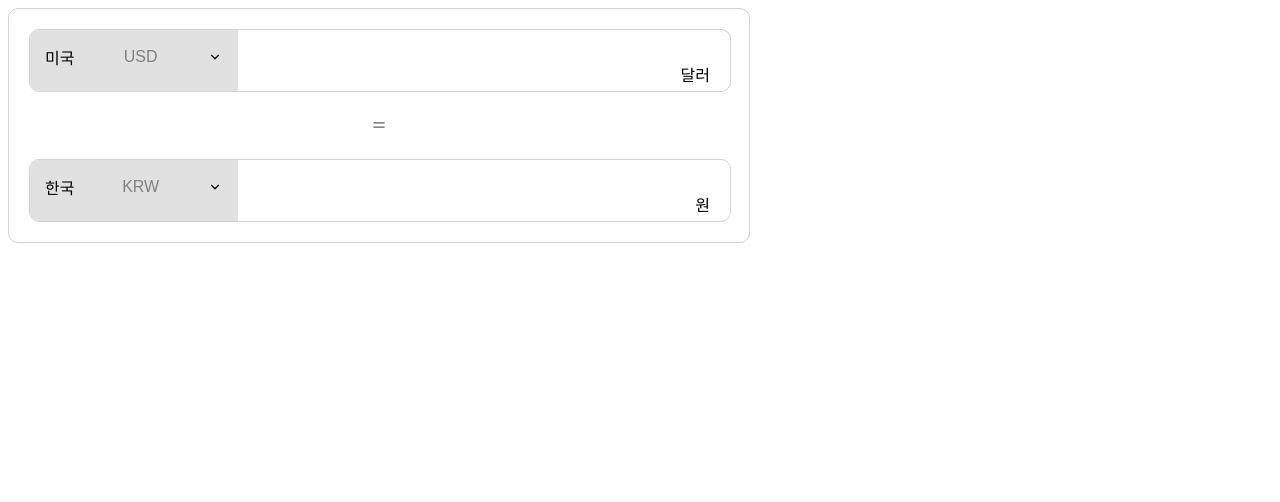
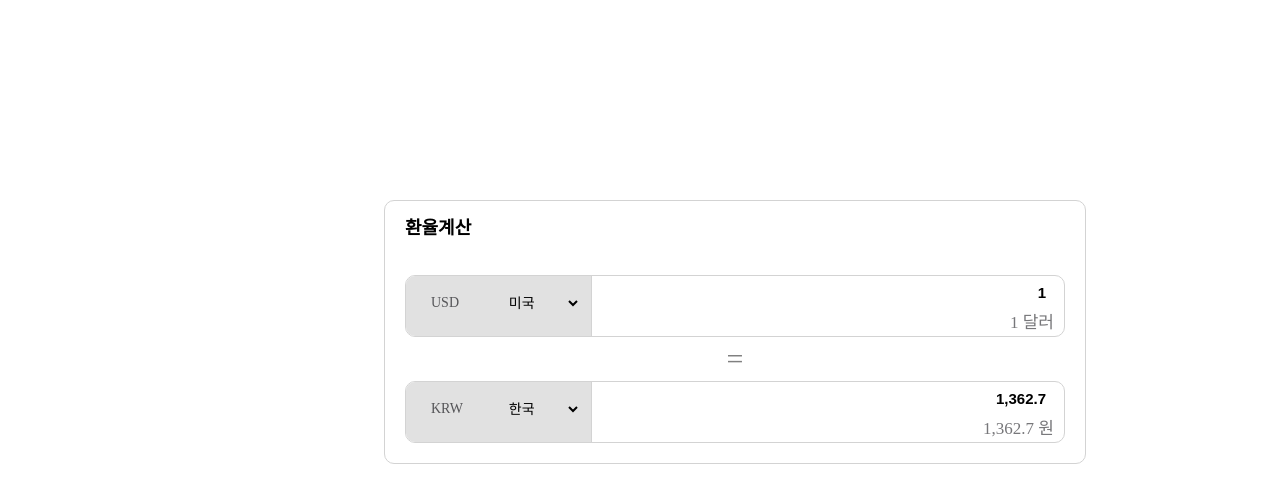
Before and after one commit to gaebonglee/exchangeCurrency, a plain HTML site: page index.html in a window 1280 px wide. Drawn offline with nearby package versions, Linux system fonts and the light colour scheme.

Commit message:
중간업데이트

```diff
--- a/index.html
+++ b/index.html
@@ -11,63 +11,65 @@
     />
   </head>
   <body>
-    <div class="exchangeBox_container">
-      <div class="exchange_box">
-        <div class="dropdown">
-          <button class="dropbtn" id="from_btn">
-            <span class="country-name">미국</span>
-            <span class="currency-code">USD</span
-            ><i class="ri-arrow-down-s-line"></i>
-          </button>
-          <div class="dropdown-content" id="from-currency-list">
-            <a href="#" data-country="미국" data-currency="USD"
-              ><span class="country-name">미국</span>
-              <span class="currency-code">USD</span></a
-            >
-            <a href="#" data-country="한국" data-currency="KRW"
-              ><span class="country-name">한국</span>
-              <span class="currency-code">KRW</span></a
-            >
-            <a href="#" data-country="베트남" data-currency="VND"
-              ><span class="country-name">베트남</span>
-              <span class="currency-code">VND</span></a
-            >
+    <section class="exchange_section">
+      <div class="exchangeBox_container">
+        <div class="boxTitle">
+          <h2>환율계산</h2>
+        </div>
+        <div class="exchange_box">
+          <div class="exchange_boxInner">
+            <div class="excr_box">
+              <div class="selectWrap">
+                <span class="eng_code" id="fromCurrencyCode">USD</span>
+                <select id="fromCurrency" onchange="updateCurrencyCode('from')">
+                  <option value="USD" data-country="미국">미국</option>
+                  <option value="KRW" data-country="한국">한국</option>
+                  <option value="CNY" data-country="중국">중국</option>
+                  <option value="JPY" data-country="일본">일본</option>
+                  <option value="EUR" data-country="유럽연합">유럽연합</option>
+                  <option value="AUD" data-country="호주">호주</option>
+                  <option value="NZD" data-country="뉴질랜드">뉴질랜드</option>
+                </select>
+              </div>
+              <div class="num">
+                <input
+                  id="from_input"
+                  type="text"
+                  value="1"
+                  oninput="validateAndFormatInput(this)"
+                />
+                <div class="recite">
+                  <span id="fromRecite">1 달러</span>
+                </div>
+              </div>
+            </div>
+            <div class="excr_eq">
+              <span>=</span>
+            </div>
+            <div class="excr_box">
+              <div class="selectWrap">
+                <span class="eng_code" id="toCurrencyCode">KRW</span>
+                <select id="toCurrency" onchange="updateCurrencyCode('to')">
+                  <option value="USD" data-country="미국">미국</option>
+                  <option value="KRW" data-country="한국">한국</option>
+                  <option value="CNY" data-country="중국">중국</option>
+                  <option value="JPY" data-country="일본">일본</option>
+                  <option value="EUR" data-country="유럽연합">유럽연합</option>
+                  <option value="AUD" data-country="호주">호주</option>
+                  <option value="NZD" data-country="뉴질랜드">뉴질랜드</option>
+                </select>
+              </div>
+              <div class="num">
+                <input id="to_input" type="text" />
+                <div class="recite">
+                  <span id="toRecite">1376 원</span>
+                </div>
+              </div>
+            </div>
           </div>
         </div>
-        <div class="input_area">
-          <input type="number" id="from_input" onkeyup="convert()" />
-          <div class="input_areaText">달러</div>
-        </div>
       </div>
-      <h2>=</h2>
-      <div class="exchange_box">
-        <div class="dropdown">
-          <button class="dropbtn" id="to_btn">
-            <span class="country-name">한국</span>
-            <span class="currency-code">KRW</span
-            ><i class="ri-arrow-down-s-line"></i>
-          </button>
-          <div class="dropdown-content" id="to-currency-list">
-            <a href="#" data-country="미국" data-currency="USD"
-              ><span class="country-name">미국</span>
-              <span class="currency-code">USD</span></a
-            >
-            <a href="#" data-country="한국" data-currency="KRW"
-              ><span class="country-name">한국</span>
-              <span class="currency-code">KRW</span></a
-            >
-            <a href="#" data-country="베트남" data-currency="VND"
-              ><span class="country-name">베트남</span>
-              <span class="currency-code">VND</span></a
-            >
-          </div>
-        </div>
-        <div class="input_area">
-          <input type="number" id="to_input" />
-          <div class="input_areaText">달러</div>
-        </div>
-      </div>
-    </div>
+    </section>
 
     <script src="main.js"></script>
   </body>
--- a/main.js
+++ b/main.js
@@ -2,86 +2,151 @@ let currencyRatio = {
   USD: {
     KRW: 1362.7,
     USD: 1,
-    VND: 25467.5,
+    JPY: 156.95,
+    CNY: 7.27,
+    EUR: 0.93,
+    AUD: 1.51,
+    NZD: 1.63,
     unit: "달러",
   },
   KRW: {
     KRW: 1,
     USD: 0.00073,
-    VND: 18.69,
+    JPY: 0.114,
+    CNY: 0.00528,
+    EUR: 0.00068,
+    AUD: 0.00073,
+    NZD: 0.00063,
     unit: "원",
   },
-  VND: {
-    KRW: 0.054,
-    USD: 0.000039,
-    VND: 1,
-    unit: "동",
+  CNY: {
+    KRW: 189.36,
+    USD: 0.14,
+    JPY: 21.6,
+    CNY: 1,
+    EUR: 0.13,
+    AUD: 0.21,
+    NZD: 0.22,
+    unit: "위안",
+  },
+  JPY: {
+    KRW: 8.767,
+    USD: 0.00637,
+    JPY: 1,
+    CNY: 0.0463,
+    EUR: 0.00593,
+    AUD: 0.00964,
+    NZD: 0.0104,
+    unit: "엔",
+  },
+  EUR: {
+    KRW: 1478,
+    USD: 1.074,
+    JPY: 168.66,
+    CNY: 7.809,
+    EUR: 1,
+    AUD: 1.626,
+    NZD: 1.755,
+    unit: "유로",
+  },
+  AUD: {
+    KRW: 909,
+    USD: 0.66,
+    JPY: 103.709,
+    CNY: 4.801,
+    EUR: 0.614,
+    AUD: 1,
+    NZD: 1.079,
+    unit: "달러",
+  },
+  NZD: {
+    KRW: 842,
+    USD: 0.612,
+    JPY: 96.09,
+    CNY: 4.448,
+    EUR: 0.569,
+    AUD: 0.926,
+    NZD: 1,
+    unit: "달러",
   },
 };
 
 let fromCurrency = "USD";
 let toCurrency = "KRW";
 
-document.querySelectorAll("#from-currency-list a").forEach((menu) =>
-  menu.addEventListener("click", function () {
-    const country = this.getAttribute("data-country");
-    const currency = this.getAttribute("data-currency");
-    document.getElementById(
-      "from_btn"
-    ).innerHTML = `<span class="country-name">${country}</span> <span class="currency-code">${currency}</span><i class="ri-arrow-down-s-line"></i>`;
-    fromCurrency = currency;
-    console.log("fromCurrency 는", fromCurrency);
+document.getElementById("fromCurrency").addEventListener("change", function () {
+  updateCurrencyCode("from");
+});
+
+document.getElementById("toCurrency").addEventListener("change", function () {
+  updateCurrencyCode("to");
+});
+
+function updateCurrencyCode(type) {
+  const currencySelect = document.getElementById(type + "Currency");
+  const selectedOption = currencySelect.options[currencySelect.selectedIndex];
+  const currencyCodeSpan = document.getElementById(type + "CurrencyCode");
+
+  const currencyCode = selectedOption.value;
+
+  currencyCodeSpan.textContent = currencyCode;
+
+  if (type === "from") {
+    fromCurrency = currencyCode;
     convert();
-    document.querySelector("#from_input").nextElementSibling.textContent =
-      currencyRatio[fromCurrency].unit;
-  })
-);
-
-document.querySelectorAll("#to-currency-list a").forEach((menu) =>
-  menu.addEventListener("click", function () {
-    const country = this.getAttribute("data-country");
-    const currency = this.getAttribute("data-currency");
-    document.getElementById(
-      "to_btn"
-    ).innerHTML = `<span class="country-name">${country}</span> <span class="currency-code">${currency}</span><i class="ri-arrow-down-s-line"></i>`;
-    toCurrency = currency;
-    console.log("toCurrency 는", toCurrency);
+  } else {
+    toCurrency = currencyCode;
     convert();
-    document.querySelector("#to_input").nextElementSibling.textContent =
-      currencyRatio[toCurrency].unit;
-  })
-);
+  }
+}
 
 function truncateToTwoDecimals(value) {
   return Math.floor(value * 100) / 100;
 }
 
+function formatNumber(value) {
+  return value.toLocaleString();
+}
+
 function convert() {
-  let amount = document.getElementById("from_input").value;
+  let amount = parseFloat(
+    document.getElementById("from_input").value.replace(/,/g, "")
+  );
   let convertedAmount = amount * currencyRatio[fromCurrency][toCurrency];
   convertedAmount = truncateToTwoDecimals(convertedAmount);
-  console.log("환전결과!", convertedAmount);
 
-  document.getElementById("to_input").value = convertedAmount;
-  document.querySelector("#to_input").nextElementSibling.textContent =
-    currencyRatio[toCurrency].unit;
+  document.getElementById("to_input").value = formatNumber(convertedAmount);
+  document.getElementById("fromRecite").textContent = `${formatNumber(
+    amount
+  )} ${currencyRatio[fromCurrency].unit}`;
+  document.getElementById("toRecite").textContent = `${formatNumber(
+    convertedAmount
+  )} ${currencyRatio[toCurrency].unit}`;
 }
 
-function toConvert() {
-  let amount = document.getElementById("to_input").value;
-  let convertedAmount = amount * currencyRatio[toCurrency][fromCurrency];
-  convertedAmount = truncateToTwoDecimals(convertedAmount);
-  console.log("역환전결과!", convertedAmount);
-
-  document.getElementById("from_input").value = convertedAmount;
-  document.querySelector("#from_input").nextElementSibling.textContent =
-    currencyRatio[fromCurrency].unit;
+function validateAndFormatInput(input) {
+  let value = input.value.replace(/,/g, "");
+  if (/^\d*\.?\d*$/.test(value)) {
+    input.value = formatNumber(value);
+    convert();
+  } else {
+    input.value = input.value.slice(0, -1);
+  }
 }
 
 document.addEventListener("DOMContentLoaded", function () {
-  document.querySelector("#from_input").nextElementSibling.textContent =
-    currencyRatio[fromCurrency].unit;
-  document.querySelector("#to_input").nextElementSibling.textContent =
-    currencyRatio[toCurrency].unit;
-  document.getElementById("to_input").addEventListener("keyup", toConvert);
+  document.getElementById("from_input").value = 1;
+  document.getElementById("to_input").value = formatNumber(
+    currencyRatio[fromCurrency][toCurrency]
+  );
+  document.getElementById("fromCurrency").value = fromCurrency;
+  document.getElementById("toCurrency").value = toCurrency;
+  document.getElementById(
+    "fromRecite"
+  ).textContent = `1 ${currencyRatio[fromCurrency].unit}`;
+  document.getElementById("toRecite").textContent = `${formatNumber(
+    currencyRatio[fromCurrency][toCurrency]
+  )} ${currencyRatio[toCurrency].unit}`;
+  updateCurrencyCode("from");
+  updateCurrencyCode("to");
 });
--- a/style.css
+++ b/style.css
@@ -1,107 +1,116 @@
+.exchange_section {
+  position: absolute;
+  top: 25%;
+  left: 30%;
+}
+
 .exchangeBox_container {
   display: flex;
   flex-direction: column;
   border: 1px solid lightgray;
   border-radius: 10px;
-  padding: 20px;
-  max-width: 700px;
+  width: 700px;
 }
 
-.exchangeBox_container > h2 {
+.boxTitle {
+  background-color: white;
+  margin: 0 20px;
+}
+.boxTitle > h2 {
+  font-size: 18px;
+  font-weight: 600;
+  line-height: 24px;
+}
+
+.exchange_boxInner {
+  padding: 20px;
   display: flex;
-  justify-content: center;
-  align-items: center;
+  flex-direction: column;
+}
+
+.excr_box {
+  display: flex;
+  overflow: hidden;
+  position: relative;
+  height: 60px;
+  margin: 0;
+  border: 1px solid lightgray;
+  border-radius: 10px;
+}
+
+.selectWrap {
+  display: flex;
+  float: left;
+  width: 40%;
+  height: 100%;
+  background-color: rgb(225, 225, 225);
+  border-right: 1px solid lightgray;
+}
+
+.selectWrap > select {
+  position: relative;
+  z-index: 10;
+  width: 100%;
+  height: 55px;
+  margin-right: 10px;
+  padding: 0 25px 0 20px;
+  font-size: 14px;
+  border: none;
+  outline: none;
+  background-color: rgb(225, 225, 225);
+}
+
+.selectWrap > select > option {
+  background-color: white;
+}
+
+.eng_code {
+  width: 50%;
+  padding: 17px 20px 0 25px;
+  font-size: 14px;
+  color: #555558;
+  line-height: 19px;
+}
+
+.excr_box .num {
+  display: flex;
+  flex-direction: column;
+  width: 100%;
+  height: 100%;
+  padding-right: 10px;
+}
+.excr_box .num > input {
+  border: none;
+  padding: 8px;
+  text-align: right;
+  font-size: 15px;
+  font-weight: 600;
+}
+
+.excr_box .num .recite {
+  overflow: hidden;
+  width: 100%;
+  height: 26px;
+  line-height: 16px;
+  text-align: right;
+  margin-top: -2px;
+}
+.excr_box .num .recite > span {
+  display: block;
+  overflow: hidden;
+  width: 100%;
+  height: 26px;
+  font-size: 17px;
+  color: #77777a;
+  text-align: right;
+  white-space: nowrap;
+  line-height: 2rem;
+}
+
+.excr_eq {
+  width: 100%;
+  margin: 5px 0;
+  text-align: center;
+  font-size: 30px;
   color: gray;
 }
-
-.exchange_box {
-  display: flex;
-  border: 1px solid lightgray;
-  border-radius: 10px;
-  width: 100%;
-}
-
-.dropdown {
-  background-color: rgb(225, 225, 225);
-  position: relative;
-  display: inline-block;
-  width: 45%;
-  border-top-left-radius: 8px;
-  border-bottom-left-radius: 8px;
-
-  > select{
-    border: none;
-  }
-}
-
-.dropbtn {
-  background-color: rgb(225, 225, 225);
-  color: black;
-  padding: 15px;
-  font-size: 16px;
-  border: none;
-  border-top-left-radius: 10px;
-  border-bottom-left-radius: 10px;
-  cursor: pointer;
-  width: 100%;
-  display: flex;
-  justify-content: space-between;
-  align-items: center;
-}
-
-.country-name {
-  color: black;
-}
-
-.currency-code {
-  color: gray;
-}
-
-.dropdown-content {
-  background-color: rgb(225, 225, 225);
-  display: none;
-  position: absolute;
-  min-width: 160px;
-  box-shadow: 0px 8px 16px 0px rgba(0, 0, 0, 0.2);
-  z-index: 1;
-  width: 100%;
-}
-
-.dropdown-content a {
-  color: black;
-  padding: 12px 16px;
-  text-decoration: none;
-  display: block;
-}
-
-.dropdown-content a:hover {
-  background-color: #f1f1f1;
-}
-
-.dropdown:hover .dropdown-content {
-  display: block;
-}
-
-.input_area {
-  width: 100%;
-  padding: 0 15px;
-}
-
-.input_area input {
-  padding: 5px;
-  border: none;
-  width: 98%;
-  font-size: 15px;
-  text-align: right;
-}
-
-input[type="number"]::-webkit-outer-spin-button,
-input[type="number"]::-webkit-inner-spin-button {
-  -webkit-appearance: none;
-  margin: 0;
-}
-
-.input_areaText {
-  padding: 5px;
-  text-align: right;
-}
```
